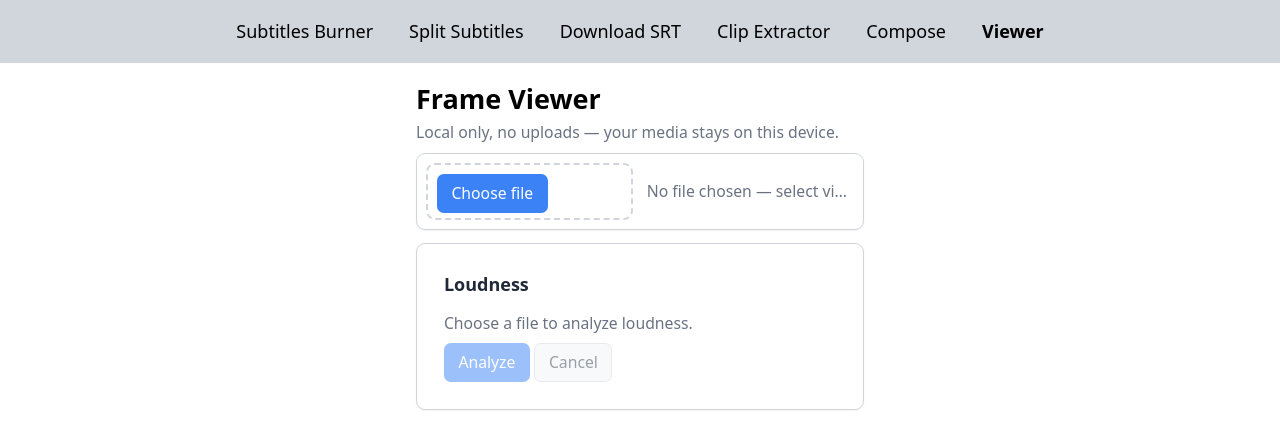
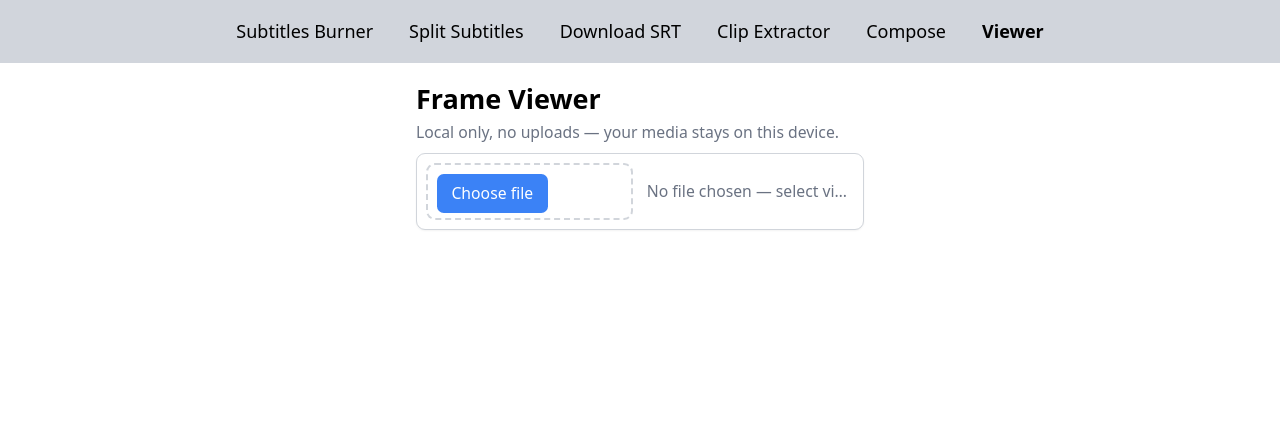
Before and after one commit to BurnySc2/burn-subtitles-web, a SvelteKit app: page /viewer in a window 1280 px wide. Shown: the top 448 px of the page. Built offline with nearby package versions, Linux system fonts and the light colour scheme.

Commit message:
Removes the standalone loudness panel and manual controls

```diff
--- a/src/lib/components/feature/viewer/ViewerLoudnessPanel.svelte
+++ /dev/null
@@ -1,129 +0,0 @@
-<script lang="ts">
-import type { LoudnessCache } from "$lib/media/viewer-loudness"
-import type { LoudnessStatus } from "$lib/media/viewer-state.svelte"
-
-interface Props {
-    status: LoudnessStatus
-    cache: LoudnessCache | null
-    progress: number
-    has_file: boolean
-    on_analyze: () => void
-    on_cancel: () => void
-}
-
-let { status, cache, progress, has_file, on_analyze, on_cancel }: Props = $props()
-
-let bars_canvas: HTMLCanvasElement | null = $state(null)
-
-let clamped_progress = $derived(
-    typeof progress !== "number" || !Number.isFinite(progress) ? 0 : Math.min(1, Math.max(0, progress)),
-)
-let percent = $derived(Math.round(clamped_progress * 100))
-let is_analyzing = $derived(status === "analyzing")
-let analyze_disabled = $derived(!has_file || is_analyzing)
-
-function format_dbfs(value: number): string {
-    if (!(value > 0) || !Number.isFinite(value)) {
-        return "-∞"
-    }
-    return `${(20 * Math.log10(value)).toFixed(1)}`
-}
-
-let readout = $derived.by(() => {
-    if (is_analyzing) {
-        return `Analyzing loudness… ${percent}%`
-    }
-    if (status === "failed") {
-        return "Loudness analysis failed — no audio track or unreadable audio."
-    }
-    if (cache) {
-        return `Peak ${format_dbfs(cache.peak_overall)} dBFS · RMS ${format_dbfs(cache.rms_overall)} dBFS`
-    }
-    return has_file ? "No loudness data — analyze to preview levels." : "Choose a file to analyze loudness."
-})
-
-$effect(() => {
-    const canvas = bars_canvas
-    const data = cache
-    if (!canvas || !data) {
-        return
-    }
-    const ctx = canvas.getContext("2d")
-    if (!ctx) {
-        return
-    }
-    const width = canvas.width
-    const height = canvas.height
-    ctx.clearRect(0, 0, width, height)
-    ctx.fillStyle = "#e5e7eb"
-    ctx.fillRect(0, 0, width, height)
-    const total = data.peaks.length
-    if (total === 0) {
-        return
-    }
-    const bars = Math.min(total, width)
-    const bar_width = width / bars
-    ctx.fillStyle = "#374151"
-    for (let i = 0; i < bars; i += 1) {
-        const index = Math.min(total - 1, Math.floor((i * total) / bars))
-        const peak = data.peaks[index] ?? 0
-        const safe = typeof peak === "number" && Number.isFinite(peak) ? Math.min(1, Math.max(0, peak)) : 0
-        const bar_height = Math.max(1, Math.round(safe * height))
-        ctx.fillRect(i * bar_width, height - bar_height, Math.max(1, bar_width - 0.5), bar_height)
-    }
-})
-</script>
-
-<div class="section">
-    <h2 class="section-title">Loudness</h2>
-    <p
-        role="status"
-        class="mt-1 text-sm text-gray-500"
-    >
-        {readout}
-    </p>
-    {#if is_analyzing}
-        <div
-            role="progressbar"
-            aria-label="Loudness analysis progress"
-            aria-valuemin={0}
-            aria-valuemax={100}
-            aria-valuenow={percent}
-            class="mt-2 h-2 w-full overflow-hidden rounded bg-gray-200"
-        >
-            <div
-                class="h-full rounded bg-gray-700"
-                style={`width: ${percent}%`}
-            ></div>
-        </div>
-    {/if}
-    {#if cache}
-        <canvas
-            bind:this={bars_canvas}
-            width={240}
-            height={48}
-            aria-hidden="true"
-            class="mt-2 h-12 w-full rounded bg-gray-200"
-        ></canvas>
-    {/if}
-    <div class="mt-2 flex flex-wrap gap-1">
-        <button
-            type="button"
-            onclick={on_analyze}
-            disabled={analyze_disabled}
-            aria-label={has_file ? "Analyze loudness" : "Analyze loudness (no file chosen)"}
-            class="btn btn-primary btn-sm"
-        >
-            Analyze
-        </button>
-        <button
-            type="button"
-            onclick={on_cancel}
-            disabled={!is_analyzing}
-            aria-label="Cancel loudness analysis"
-            class="btn btn-secondary btn-sm"
-        >
-            Cancel
-        </button>
-    </div>
-</div>
--- a/src/routes/viewer/+page.svelte
+++ b/src/routes/viewer/+page.svelte
@@ -2,13 +2,12 @@
 import { onDestroy, onMount } from "svelte"
 import ComposeFileDrop from "$lib/components/feature/compose/ComposeFileDrop.svelte"
 import ViewerInspector from "$lib/components/feature/viewer/ViewerInspector.svelte"
-import ViewerLoudnessPanel from "$lib/components/feature/viewer/ViewerLoudnessPanel.svelte"
 import ViewerStage from "$lib/components/feature/viewer/ViewerStage.svelte"
 import ViewerTransport from "$lib/components/feature/viewer/ViewerTransport.svelte"
 import { is_accepted } from "$lib/media/compose-drop"
 import { copy_text, format_viewer_summary } from "$lib/media/framecode"
 import { ClipError, probe_media } from "$lib/media/mediabunny-clip"
-import { analyze_loudness, loudness_at } from "$lib/media/viewer-loudness"
+import { analyze_loudness, loudness_at, peak_to_dbfs } from "$lib/media/viewer-loudness"
 import { reset_playback, revoke_viewer, viewer_state } from "$lib/media/viewer-state.svelte"
 import { effective_fps, step_frame, time_to_frame } from "$lib/media/viewer-step"
 
@@ -38,17 +37,22 @@ let has_video = $derived.by(() => {
 })
 
 let loudness_text = $derived.by(() => {
-    const cache = viewer_state.source?.loudness
-    const time = viewer_state.playback.current_time
-    if (!cache || time === null) {
+    const source = viewer_state.source
+    if (!source) {
         return null
     }
-    const point = loudness_at(cache, time)
-    if (!point) {
-        return null
+    if (source.loudness_status === "analyzing") {
+        const progress =
+            typeof loudness_progress !== "number" || !Number.isFinite(loudness_progress)
+                ? 0
+                : Math.min(1, Math.max(0, loudness_progress))
+        return `Analyzing… ${Math.round(progress * 100)}%`
     }
-    const db = Number.isFinite(point.dbfs) ? `${point.dbfs.toFixed(1)} dBFS` : "-∞ dBFS"
-    return `Loudness at playhead: ${db}`
+    if (source.loudness_status === "ready" && source.loudness) {
+        const db = peak_to_dbfs(source.loudness.peak_overall)
+        return `peak ${Number.isFinite(db) ? `${db.toFixed(1)}` : "-∞"} dBFS`
+    }
+    return null
 })
 
 function cancel_loudness(): void {
@@ -103,14 +107,6 @@ async function handle_analyze_loudness(): Promise<void> {
     }
 }
 
-function handle_cancel_loudness(): void {
-    cancel_loudness()
-    loudness_progress = 0
-    if (viewer_state.source?.loudness_status === "analyzing") {
-        viewer_state.source.loudness_status = "idle"
-    }
-}
-
 async function handle_file(file: File): Promise<void> {
     const mine = ++file_token
     cancel_loudness()
@@ -122,6 +118,7 @@ async function handle_file(file: File): Promise<void> {
     video_duration = null
     video_el = null
     viewer_state.source = { file, url: URL.createObjectURL(file), probe: null, loudness: null, loudness_status: "idle" }
+    void handle_analyze_loudness()
     try {
         const probe = await probe_media(file)
         if (mine !== file_token || viewer_state.source?.file !== file) {
@@ -396,23 +393,7 @@ onDestroy(() => {
                 loudness={viewer_state.source.loudness}
                 current_time={viewer_state.playback.current_time}
             />
-            {#if loudness_text}
-                <p
-                    role="status"
-                    class="section text-sm text-gray-500"
-                >
-                    {loudness_text}
-                </p>
-            {/if}
         {/if}
-        <ViewerLoudnessPanel
-            has_file={viewer_state.source !== null}
-            status={viewer_state.source?.loudness_status ?? "idle"}
-            cache={viewer_state.source?.loudness ?? null}
-            progress={loudness_progress}
-            on_analyze={() => void handle_analyze_loudness()}
-            on_cancel={handle_cancel_loudness}
-        />
         {#if viewer_state.message}
             <div
                 class="section"
```
